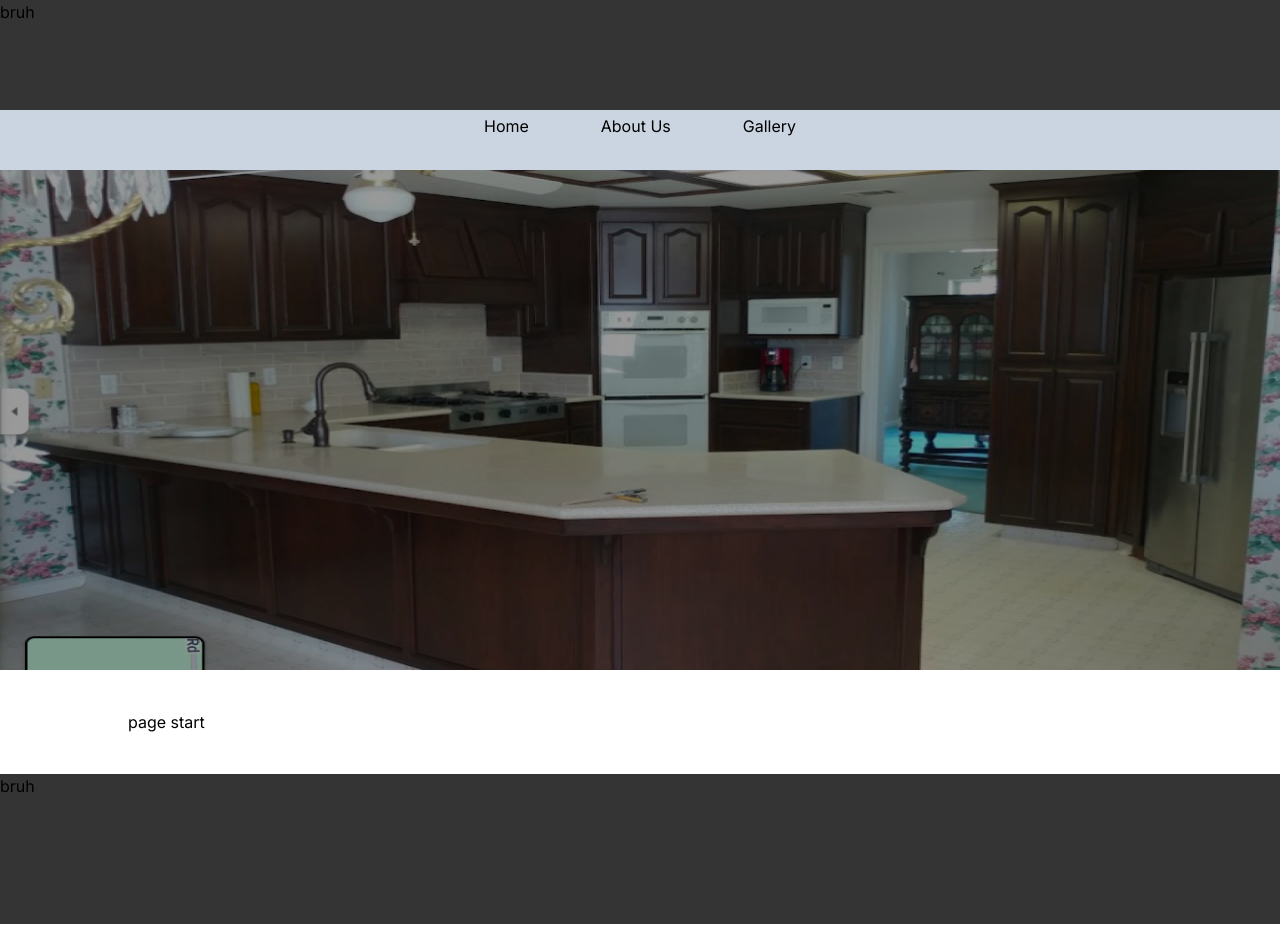
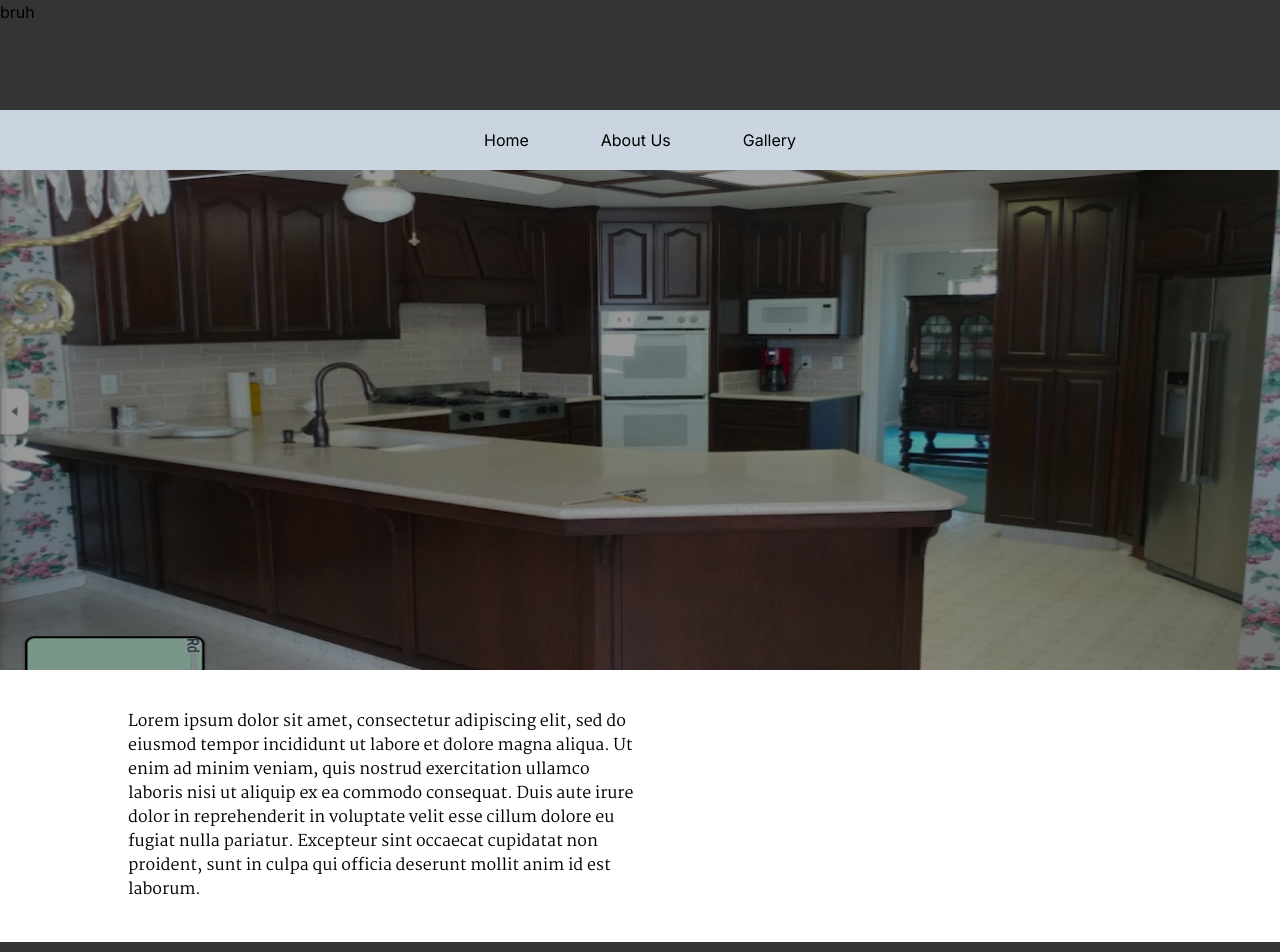
Before and after one commit to SebastianBrazil/nlp_website, a Next.js app: page / in a window 1280 px wide. Shown: the top 952 px of the page. Before the commit the page ends 924 px from the top, so only its background shows below. Built offline with nearby package versions, Linux system fonts and the light colour scheme.

Commit message:
added more styling to home page

```diff
--- a/src/app/globals.css
+++ b/src/app/globals.css
@@ -1,3 +1,8 @@
 @tailwind base;
 @tailwind components;
 @tailwind utilities;
+
+@font-face {
+    font-family: martel;
+    src: url(../../public/fonts/Martel-Regular.ttf);
+}
--- a/src/app/layout.tsx
+++ b/src/app/layout.tsx
@@ -1,6 +1,9 @@
 import type { Metadata } from "next";
 import { Inter } from "next/font/google";
 import "./globals.css";
+import FooterComponent from "@/components/FooterComponent";
+import NavbarComponent from "@/components/NavbarComponent";
+import HeroComponent from "@/components/HeroComponent";
 
 const inter = Inter({ subsets: ["latin"] });
 
@@ -16,7 +19,27 @@ export default function RootLayout({
 }>) {
   return (
     <html lang="en">
-      <body className={inter.className}>{children}</body>
+      <body className={inter.className}>
+        <div className="min-h-screen h-full grid">
+
+          <div>
+            <NavbarComponent />
+            <HeroComponent />
+
+            <div className="flex justify-center my-10">
+              <main className="w-[80%]">
+                {children}
+              </main>
+            </div>
+
+          </div>
+
+          <div className='inline-block self-end'>
+            <FooterComponent />
+          </div>
+
+        </div>
+      </body>
     </html>
   );
 }
--- a/src/app/page.tsx
+++ b/src/app/page.tsx
@@ -1,29 +1,14 @@
 "use client"
-
-import FooterComponent from "@/components/FooterComponent";
-import HeroComponent from "@/components/HeroComponent";
-import NavbarComponent from "@/components/NavbarComponent";
 
 export default function Home() {
   return (
     <>
-      <div className="min-h-screen h-full grid">
+      <div className="grid grid-cols-2">
 
-        <div>
+        <p className="col-span-1 font-martel">Lorem ipsum dolor sit amet, consectetur adipiscing elit, sed do eiusmod tempor incididunt ut labore et dolore magna aliqua. Ut enim ad minim veniam, quis nostrud exercitation ullamco laboris nisi ut aliquip ex ea commodo consequat. Duis aute irure dolor in reprehenderit in voluptate velit esse cillum dolore eu fugiat nulla pariatur. Excepteur sint occaecat cupidatat non proident, sunt in culpa qui officia deserunt mollit anim id est laborum.</p>
 
-          <NavbarComponent />
-          <HeroComponent />
+        <div className="col-span-1">
 
-          <div className="flex justify-center my-10">
-            <main className="w-[80%]">
-              <p>page start</p>
-            </main>
-          </div>
-
-        </div>
-
-        <div className='inline-block self-end'>
-          <FooterComponent />
         </div>
 
       </div>
--- a/src/components/FooterComponent.tsx
+++ b/src/components/FooterComponent.tsx
@@ -6,8 +6,10 @@ const FooterComponent = () => {
     return (
         <>
             <footer>
-                <div className='bg-[#343434] w-screen h-[150px]'>
-                    <p>bruh</p>
+                <div className='bg-[#343434] w-screen h-[150px] text-center flex flex-col justify-center'>
+                    <p className='text-white text-sm pb-4'>All Rights Reserved</p>
+                    <p className='text-white text-sm'>Suggestions or issues with the website? Email <a className='underline' href="mailto:sebastianbsanchez67@gmail.com">sebastianbsanchez67@gmail.com</a></p>
+                    <p className='text-white text-sm'>Made by <a className='underline' href="https://www.code-chronicles-sebastian.dev">Sebastian B.</a> in Next.js</p>
                 </div>
             </footer>
         </>
--- a/src/components/NavbarComponent.tsx
+++ b/src/components/NavbarComponent.tsx
@@ -42,10 +42,12 @@ const NavbarComponent = () => {
                 </div>
                 <nav>
                     <div className='w-screen h-[60px] bg-slate-300 flex justify-center'>
-                        <div className='w-96 flex justify-around'>
-                            <button className='cursor-pointer h-8' onClick={()=>{goToHome()}}>Home</button>
-                            <button className='cursor-pointer h-8' onClick={()=>{goToAbout()}}>About Us</button>
-                            <button className='cursor-pointer h-8' onClick={()=>{goToGallery()}}>Gallery</button>
+                        <div className='w-96 grid items-center'>
+                            <div className='flex justify-around'>
+                            <a className='cursor-pointer' onClick={()=>{goToHome()}}>Home</a>
+                            <a className='cursor-pointer' onClick={()=>{goToAbout()}}>About Us</a>
+                            <a className='cursor-pointer' onClick={()=>{goToGallery()}}>Gallery</a>
+                            </div>
                         </div>
                     </div>
                 </nav>
--- a/tailwind.config.ts
+++ b/tailwind.config.ts
@@ -14,6 +14,9 @@ const config: Config = {
           "conic-gradient(from 180deg at 50% 50%, var(--tw-gradient-stops))",
       },
     },
+    fontFamily: {
+      martel: ['martel']
+    }
   },
   plugins: [],
 };
```
Also changed, not shown: public/fonts/Martel-Regular.ttf (added).
